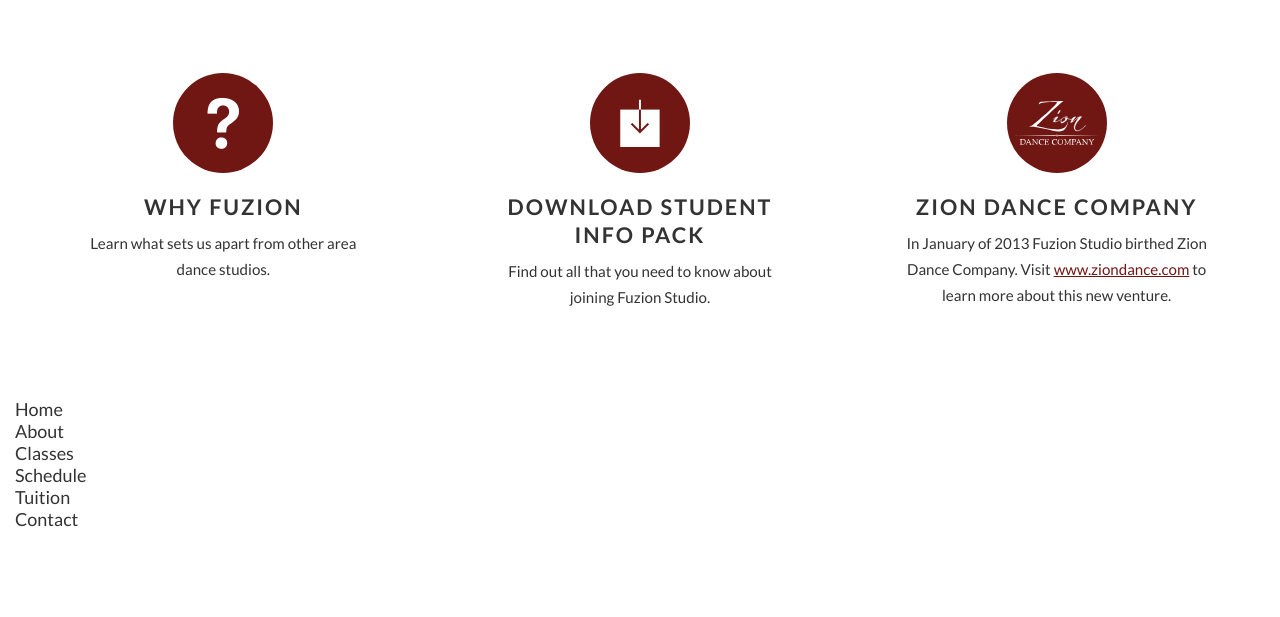
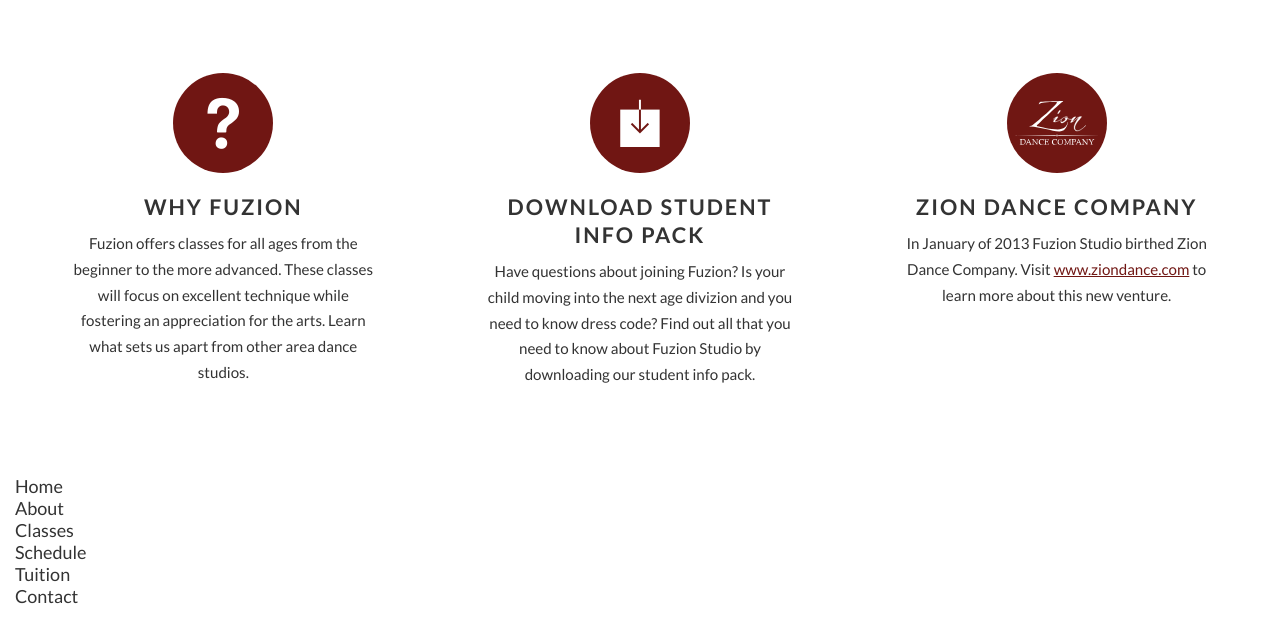
Before and after one commit to bnjmnmyers/fuzionstudio.net-v2, a PHP site: page / in a window 1280 px wide. Shown: the part 630-1247 px from the top of the page. Before the commit the page ends 1157 px from the top, so only its background shows below. Run offline with PHP 8.4, Linux system fonts and the light colour scheme.

Commit message:
Added copy to features area

```diff
--- a/index.php
+++ b/index.php
@@ -42,14 +42,14 @@
                     <div class="feature">
                         <i class="ion-help icon-big"></i>
                         <h3>Why Fuzion</h3>
-                        <p>Learn what sets us apart from other area dance studios.</p>
+                        <p>Fuzion offers classes for all ages from the beginner to the more advanced. These classes will focus on excellent technique while fostering an appreciation for the arts. Learn what sets us apart from other area dance studios.</p>
                     </div>
                 </div>
                 <div class="col-md-4">
                     <div class="feature">
                         <i class="ion-ios-download icon-big"></i>
                         <h3>Download Student Info Pack</h3>
-                        <p>Find out all that you need to know about joining Fuzion Studio.</p>
+                        <p>Have questions about joining Fuzion? Is your child moving into the next age divizion and you need to know dress code? Find out all that you need to know about Fuzion Studio by downloading our student info pack.</p>
                     </div>
                 </div>
                 <div class="col-md-4">
```
